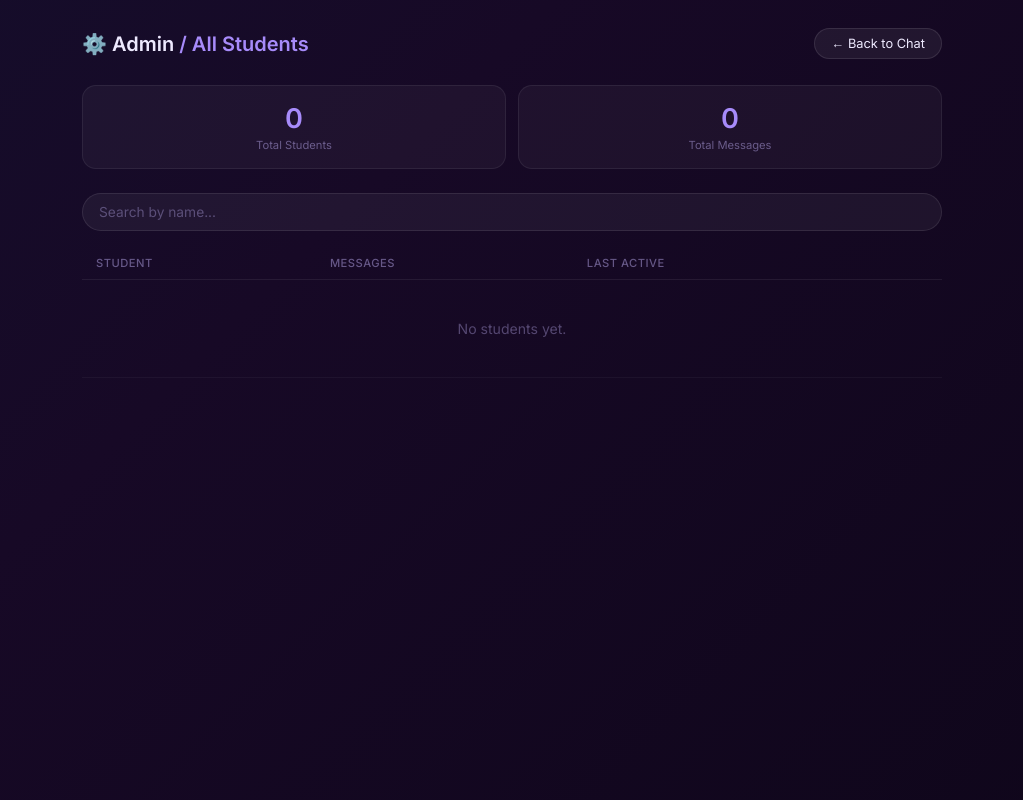
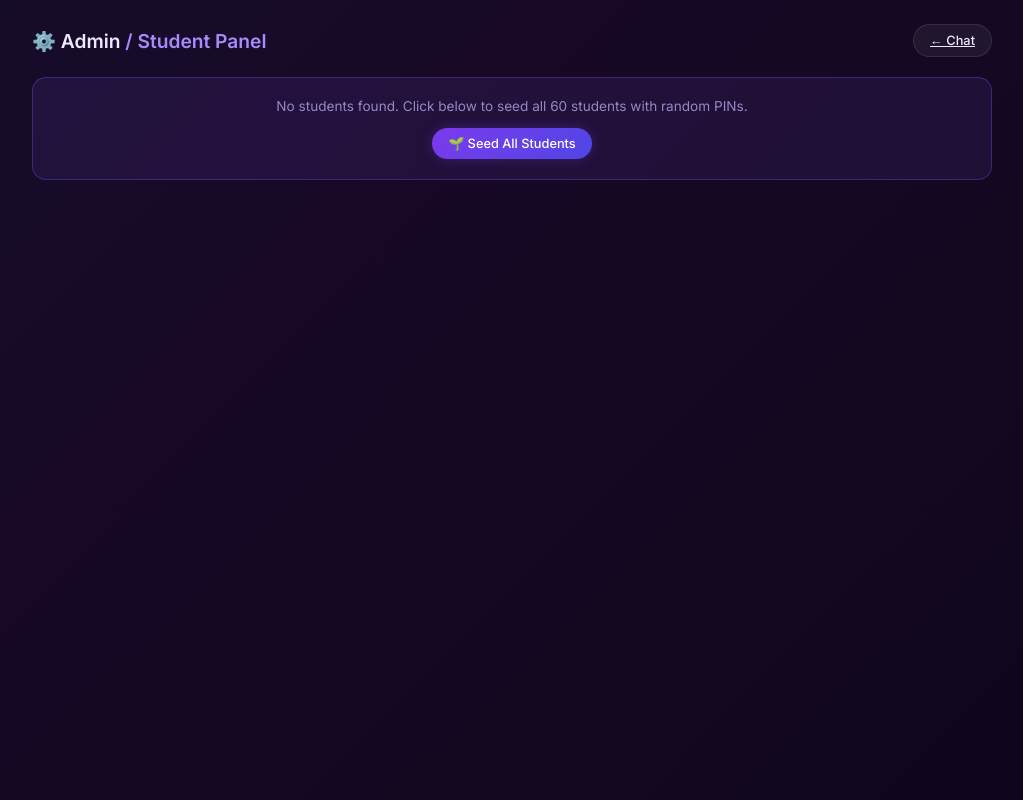
Before and after one commit to Shourya-Narayan/cr-chatbot, a Flask app: page /admin in a window 1280 px wide. Shown: the whole page, without its empty margins (128-1151 px from the left). Run offline with Flask 3, Linux system fonts and the light colour scheme; the visitor is signed in with stand-in values (Sample User, id 1).

Commit message:
feat: Pre-seeded email+PIN auth, admin send PIN emails, no registration

```diff
--- a/app.py
+++ b/app.py
@@ -5,8 +5,7 @@ from google.genai import types
 from dotenv import load_dotenv
 from functools import wraps
 import firebase_service as fb
-import os
-import traceback
+import os, traceback, threading
 
 load_dotenv()
 
@@ -20,7 +19,10 @@ API_KEYS = [k for k in [
     os.getenv("GEMINI_API_KEY_4", ""),
 ] if k]
 
-ADMIN_NAME = os.getenv("ADMIN_NAME", "").strip().lower()
+ADMIN_EMAIL  = os.getenv("ADMIN_EMAIL", "").strip().lower()
+SENDER_EMAIL = os.getenv("SENDER_EMAIL", "")
+GMAIL_APP_PW = os.getenv("GMAIL_APP_PASSWORD", "")
+SITE_URL     = os.getenv("SITE_URL", "https://shourya-and-harsh-cr.tech")
 
 ADMIN_KNOWLEDGE = """
 You are the official AI assistant for the Class Representative (CR).
@@ -84,15 +86,10 @@ def admin_required(f):
     return dec
 
 
-# Health check route — helps debug startup
 @app.route("/health")
 def health():
-    status = {
-        "api_keys": len(API_KEYS),
-        "admin_name_set": bool(ADMIN_NAME),
-        "firebase_creds_set": bool(os.getenv("FIREBASE_CREDENTIALS_JSON")),
-    }
-    return jsonify(status)
+    return {"api_keys": len(API_KEYS), "admin_email": bool(ADMIN_EMAIL),
+            "sender_email": bool(SENDER_EMAIL), "firebase": bool(os.getenv("FIREBASE_CREDENTIALS_JSON"))}
 
 
 @app.route("/")
@@ -103,11 +100,8 @@ def index():
         history = fb.get_user_messages(user["uid"])
     except Exception:
         history = []
-    return render_template("index.html",
-                           welcome=WELCOME_MESSAGE,
-                           user=user,
-                           history=history,
-                           is_admin=session.get("is_admin", False))
+    return render_template("index.html", welcome=WELCOME_MESSAGE, user=user,
+                           history=history, is_admin=session.get("is_admin", False))
 
 
 @app.route("/login", methods=["GET", "POST"])
@@ -116,23 +110,19 @@ def login():
         return redirect(url_for("index"))
     error = None
     if request.method == "POST":
-        name = request.form.get("name", "").strip()
-        pin  = request.form.get("pin", "").strip()
-        if not name or len(pin) != 4 or not pin.isdigit():
-            error = "Please enter your name and a valid 4-digit PIN."
+        email = request.form.get("email", "").strip().lower()
+        pin   = request.form.get("pin", "").strip()
+        if not email or len(pin) != 4 or not pin.isdigit():
+            error = "Please enter your IIIT BH email and 4-digit PIN."
         else:
             try:
-                uid, user, status = fb.login_or_register(name, pin)
-                if status == "wrong_pin":
-                    error = "wrong_pin"
-                else:
-                    session["user"] = user
-                    session["messages"] = []
-                    session["is_admin"] = (fb.make_uid(name) == ADMIN_NAME or
-                                           name.strip().lower() == ADMIN_NAME)
-                    return redirect(url_for("index"))
-            except Exception as e:
-                error = f"Server error: {str(e)}"
+                uid, user = fb.verify_login(email, pin)
+                session["user"] = {"uid": uid, "email": email, "name": user.get("name", email.split(".")[0].capitalize())}
+                session["messages"] = []
+                session["is_admin"] = (email == ADMIN_EMAIL)
+                return redirect(url_for("index"))
+            except ValueError as e:
+                error = str(e)
     return render_template("login.html", error=error)
 
 
@@ -164,34 +154,78 @@ def chat():
         return jsonify({"error": str(e)}), 500
 
 
+# ── ADMIN ROUTES ──────────────────────────────────────────────────────────
 @app.route("/admin")
 @admin_required
 def admin():
     try:
-        users = fb.get_all_users()
+        students = fb.get_all_students()
     except Exception as e:
-        users = []
-    return render_template("admin.html", users=users)
+        students = []
+    seeded = len(students) > 0
+    return render_template("admin.html", students=students, seeded=seeded)
+
+
+@app.route("/admin/seed", methods=["POST"])
+@admin_required
+def admin_seed():
+    try:
+        count = fb.seed_all_students()
+        return jsonify({"ok": True, "seeded": count})
+    except Exception as e:
+        return jsonify({"ok": False, "error": str(e)}), 500
 
 
 @app.route("/admin/user/<uid>")
 @admin_required
 def admin_user(uid):
     try:
-        user, messages = fb.get_user_full_chat(uid)
+        user, messages = fb.get_student_full_chat(uid)
     except Exception:
         user, messages = {}, []
     return render_template("admin_chat.html", user=user, messages=messages)
 
 
+@app.route("/admin/send-pin/<uid>", methods=["POST"])
+@admin_required
+def send_pin(uid):
+    if not SENDER_EMAIL or not GMAIL_APP_PW:
+        return jsonify({"ok": False, "error": "SENDER_EMAIL or GMAIL_APP_PASSWORD not set in Config Vars"}), 500
+    try:
+        db_doc = fb.get_db().collection("students").document(uid).get()
+        if not db_doc.exists:
+            return jsonify({"ok": False, "error": "Student not found"}), 404
+        s = db_doc.to_dict()
+        fb.send_pin_email(s["email"], s["name"], s["pin_plain"],
+                          SENDER_EMAIL, GMAIL_APP_PW, SITE_URL)
+        return jsonify({"ok": True})
+    except Exception as e:
+        return jsonify({"ok": False, "error": str(e)}), 500
+
+
+@app.route("/admin/send-all-pins", methods=["POST"])
+@admin_required
+def send_all_pins():
+    if not SENDER_EMAIL or not GMAIL_APP_PW:
+        return jsonify({"ok": False, "error": "Email credentials not set"}), 500
+    def send_in_bg():
+        students = fb.get_all_students()
+        for s in students:
+            try:
+                fb.send_pin_email(s["email"], s["name"], s["pin_plain"],
+                                  SENDER_EMAIL, GMAIL_APP_PW, SITE_URL)
+            except Exception:
+                pass
+    threading.Thread(target=send_in_bg, daemon=True).start()
+    return jsonify({"ok": True, "message": "Sending in background..."})
+
+
 @app.errorhandler(500)
 def server_error(e):
-    return f"""
-    <html><body style="font-family:monospace;padding:30px;background:#0a0010;color:#e0d7ff">
+    return f"""<html><body style="font-family:monospace;padding:30px;background:#0a0010;color:#e0d7ff">
     <h2 style="color:#f87171">500 Server Error</h2>
     <pre style="background:rgba(255,255,255,0.05);padding:16px;border-radius:8px">{traceback.format_exc()}</pre>
-    </body></html>
-    """, 500
+    </body></html>""", 500
 
 
 if __name__ == "__main__":
--- a/templates/admin.html
+++ b/templates/admin.html
@@ -8,65 +8,139 @@
     *{box-sizing:border-box;margin:0;padding:0}
     body{font-family:'Inter',sans-serif;min-height:100vh;
       background:linear-gradient(-45deg,#07030f,#170926,#0f1a3a,#1e0733);
-      background-size:400% 400%;animation:aurora 18s ease infinite;color:#ede9fe;padding:28px 20px}
+      background-size:400% 400%;animation:aurora 18s ease infinite;color:#ede9fe;padding:24px 16px}
     @keyframes aurora{0%{background-position:0% 50%}50%{background-position:100% 50%}100%{background-position:0% 50%}}
-    .container{max-width:860px;margin:0 auto}
-    .top{display:flex;align-items:center;justify-content:space-between;margin-bottom:26px;flex-wrap:wrap;gap:12px}
-    h1{font-size:1.25rem;font-weight:600}h1 span{color:#a78bfa}
-    .back{padding:7px 16px;border-radius:20px;border:1px solid rgba(255,255,255,0.1);background:rgba(255,255,255,0.06);color:#ede9fe;text-decoration:none;font-size:0.8rem}
-    .back:hover{background:rgba(255,255,255,0.11)}
-    .stats{display:grid;grid-template-columns:repeat(auto-fit,minmax(150px,1fr));gap:12px;margin-bottom:24px}
-    .stat{background:rgba(255,255,255,0.04);border:1px solid rgba(255,255,255,0.07);border-radius:14px;padding:16px;text-align:center}
+    .container{max-width:960px;margin:0 auto}
+    .top{display:flex;align-items:center;justify-content:space-between;margin-bottom:20px;flex-wrap:wrap;gap:12px}
+    h1{font-size:1.2rem;font-weight:600}h1 span{color:#a78bfa}
+    .actions{display:flex;gap:8px;flex-wrap:wrap}
+    .btn{padding:8px 16px;border-radius:20px;border:none;cursor:pointer;font-family:inherit;font-size:0.8rem;font-weight:500;transition:opacity .2s}
+    .btn-purple{background:linear-gradient(135deg,#7c3aed,#4f46e5);color:#fff;box-shadow:0 0 12px rgba(124,58,237,0.3)}
+    .btn-green{background:linear-gradient(135deg,#059669,#047857);color:#fff}
+    .btn-outline{background:rgba(255,255,255,0.06);border:1px solid rgba(255,255,255,0.1);color:#ede9fe}
+    .btn:hover{opacity:.85}
+    .stats{display:grid;grid-template-columns:repeat(auto-fit,minmax(140px,1fr));gap:12px;margin-bottom:20px}
+    .stat{background:rgba(255,255,255,0.04);border:1px solid rgba(255,255,255,0.07);border-radius:14px;padding:14px;text-align:center}
     .stat .val{font-size:1.7rem;font-weight:600;color:#a78bfa}
-    .stat .lbl{font-size:0.7rem;color:rgba(200,185,255,0.45);margin-top:3px}
-    input.search{width:100%;padding:10px 16px;border-radius:22px;border:1px solid rgba(255,255,255,0.09);background:rgba(255,255,255,0.05);color:#ede9fe;font-size:0.86rem;outline:none;margin-bottom:16px;font-family:inherit}
-    input.search::placeholder{color:rgba(200,185,255,0.35)}
-    table{width:100%;border-collapse:collapse}
-    th{text-align:left;font-size:0.7rem;font-weight:500;color:rgba(200,185,255,0.45);padding:9px 14px;border-bottom:1px solid rgba(255,255,255,0.07);text-transform:uppercase;letter-spacing:.5px}
-    td{padding:12px 14px;border-bottom:1px solid rgba(255,255,255,0.04);font-size:0.84rem;vertical-align:middle}
-    tr:hover td{background:rgba(255,255,255,0.025)}
-    .av-circle{width:34px;height:34px;border-radius:50%;background:linear-gradient(135deg,#6d28d9,#4338ca);display:flex;align-items:center;justify-content:center;font-size:0.75rem;font-weight:600;color:#fff;flex-shrink:0}
-    .uname{font-weight:500;color:#ede9fe}
-    .badge{display:inline-block;padding:3px 10px;border-radius:20px;font-size:0.68rem;font-weight:500;background:rgba(139,92,246,0.14);border:1px solid rgba(139,92,246,0.28);color:#c4b5fd}
-    .vbtn{padding:6px 13px;border-radius:20px;border:1px solid rgba(139,92,246,0.3);background:rgba(139,92,246,0.1);color:#c4b5fd;text-decoration:none;font-size:0.76rem;transition:background .2s}
-    .vbtn:hover{background:rgba(139,92,246,0.25)}
-    .empty{text-align:center;padding:40px;color:rgba(200,185,255,0.35);font-size:0.88rem}
+    .stat .lbl{font-size:0.68rem;color:rgba(200,185,255,0.45);margin-top:2px}
+    .search{width:100%;padding:10px 16px;border-radius:22px;border:1px solid rgba(255,255,255,0.08);
+      background:rgba(255,255,255,0.05);color:#ede9fe;font-size:0.85rem;outline:none;margin-bottom:14px;font-family:inherit}
+    .search::placeholder{color:rgba(200,185,255,0.3)}
+    .toast{position:fixed;bottom:24px;right:24px;padding:12px 20px;border-radius:12px;
+      background:#059669;color:#fff;font-size:0.84rem;display:none;z-index:99;box-shadow:0 8px 24px rgba(0,0,0,0.3)}
+    .toast.error{background:#dc2626}
+    table{width:100%;border-collapse:collapse;font-size:0.82rem}
+    th{text-align:left;font-size:0.68rem;color:rgba(200,185,255,0.45);padding:8px 12px;
+      border-bottom:1px solid rgba(255,255,255,0.06);text-transform:uppercase;letter-spacing:.5px}
+    td{padding:11px 12px;border-bottom:1px solid rgba(255,255,255,0.04);vertical-align:middle}
+    tr:hover td{background:rgba(255,255,255,0.02)}
+    .av{width:30px;height:30px;border-radius:50%;background:linear-gradient(135deg,#6d28d9,#4338ca);
+      display:flex;align-items:center;justify-content:center;font-size:0.72rem;font-weight:600;flex-shrink:0}
+    .badge{display:inline-block;padding:2px 9px;border-radius:20px;font-size:0.66rem;
+      background:rgba(139,92,246,0.14);border:1px solid rgba(139,92,246,0.28);color:#c4b5fd}
+    .badge.sent{background:rgba(5,150,105,0.14);border-color:rgba(5,150,105,0.3);color:#6ee7b7}
+    .pin{font-family:monospace;font-size:1rem;color:#a78bfa;letter-spacing:3px;font-weight:700}
+    .sbtn{padding:5px 11px;border-radius:16px;border:1px solid rgba(139,92,246,0.3);
+      background:rgba(139,92,246,0.1);color:#c4b5fd;cursor:pointer;font-size:0.72rem;
+      font-family:inherit;transition:background .2s}
+    .sbtn:hover{background:rgba(139,92,246,0.25)}
+    .vbtn{padding:5px 11px;border-radius:16px;border:1px solid rgba(255,255,255,0.1);
+      background:rgba(255,255,255,0.05);color:rgba(200,185,255,0.7);text-decoration:none;font-size:0.72rem}
+    .vbtn:hover{background:rgba(255,255,255,0.1)}
+    .seed-banner{background:rgba(139,92,246,0.1);border:1px solid rgba(139,92,246,0.3);
+      border-radius:14px;padding:20px;text-align:center;margin-bottom:20px}
+    .seed-banner p{font-size:0.85rem;color:rgba(200,185,255,0.7);margin-bottom:14px}
   </style>
 </head>
 <body>
 <div class="container">
   <div class="top">
-    <h1>⚙️ Admin <span>/ All Students</span></h1>
-    <a href="/" class="back">← Back to Chat</a>
+    <h1>⚙️ Admin <span>/ Student Panel</span></h1>
+    <div class="actions">
+      {% if seeded %}
+      <button class="btn btn-green" onclick="sendAll()">📧 Send All PINs</button>
+      {% endif %}
+      <a href="/" class="btn btn-outline">← Chat</a>
+    </div>
   </div>
+
+  {% if not seeded %}
+  <div class="seed-banner">
+    <p>No students found. Click below to seed all 60 students with random PINs.</p>
+    <button class="btn btn-purple" onclick="seedNow()">🌱 Seed All Students</button>
+  </div>
+  {% else %}
   <div class="stats">
-    <div class="stat"><div class="val">{{ users|length }}</div><div class="lbl">Total Students</div></div>
-    <div class="stat"><div class="val">{{ users|sum(attribute="message_count") }}</div><div class="lbl">Total Messages</div></div>
+    <div class="stat"><div class="val">{{ students|length }}</div><div class="lbl">Total Students</div></div>
+    <div class="stat"><div class="val">{{ students|selectattr("last_seen_str", "ne", "Never logged in")|list|length }}</div><div class="lbl">Logged In</div></div>
+    <div class="stat"><div class="val">{{ students|selectattr("email_sent")|list|length }}</div><div class="lbl">PINs Sent</div></div>
+    <div class="stat"><div class="val">{{ students|sum(attribute="message_count") }}</div><div class="lbl">Total Messages</div></div>
   </div>
-  <input class="search" type="text" placeholder="Search by name..." oninput="filterTable(this.value)"/>
+
+  <input class="search" type="text" placeholder="Search student..." oninput="filter(this.value)"/>
+
   <table id="tbl">
-    <thead><tr><th>Student</th><th>Messages</th><th>Last Active</th><th></th></tr></thead>
+    <thead><tr><th>Student</th><th>PIN</th><th>Last Active</th><th>Status</th><th>Actions</th></tr></thead>
     <tbody>
-    {% for u in users %}
+    {% for s in students %}
     <tr>
       <td>
-        <div style="display:flex;align-items:center;gap:10px">
-          <div class="av-circle">{{ u.name[:2].upper() }}</div>
-          <span class="uname">{{ u.name }}</span>
+        <div style="display:flex;align-items:center;gap:9px">
+          <div class="av">{{ s.name[:2].upper() }}</div>
+          <div>
+            <div style="font-weight:500;color:#ede9fe">{{ s.name }}</div>
+            <div style="font-size:0.7rem;color:rgba(200,185,255,0.45)">{{ s.email }}</div>
+          </div>
         </div>
       </td>
-      <td><span class="badge">{{ u.message_count }} msgs</span></td>
-      <td style="color:rgba(200,185,255,0.5);font-size:0.78rem">{{ u.last_seen_str }}</td>
-      <td><a href="/admin/user/{{ u.id }}" class="vbtn">View Chat →</a></td>
+      <td><span class="pin">{{ s.pin_plain }}</span></td>
+      <td style="color:rgba(200,185,255,0.5);font-size:0.78rem">{{ s.last_seen_str }}</td>
+      <td>
+        {% if s.email_sent %}<span class="badge sent">✓ Sent</span>
+        {% elif s.message_count > 0 %}<span class="badge">Active</span>
+        {% else %}<span class="badge" style="background:rgba(107,114,128,0.15);border-color:rgba(107,114,128,0.3);color:rgba(200,185,255,0.5)">Pending</span>{% endif %}
+      </td>
+      <td style="display:flex;gap:6px;align-items:center">
+        <button class="sbtn" onclick="sendPin('{{ s.id }}', this)">📧 Send PIN</button>
+        <a href="/admin/user/{{ s.id }}" class="vbtn">Chat →</a>
+      </td>
     </tr>
-    {% else %}
-    <tr><td colspan="4" class="empty">No students yet.</td></tr>
     {% endfor %}
     </tbody>
   </table>
+  {% endif %}
 </div>
+
+<div class="toast" id="toast"></div>
+
 <script>
-function filterTable(q){
+function showToast(msg, isError=false){
+  const t=document.getElementById("toast");
+  t.textContent=msg; t.className="toast"+(isError?" error":"");
+  t.style.display="block";
+  setTimeout(()=>t.style.display="none",3500);
+}
+async function seedNow(){
+  if(!confirm("Seed all 60 students? This cannot be undone."))return;
+  const r=await fetch("/admin/seed",{method:"POST"});
+  const d=await r.json();
+  if(d.ok){showToast("Seeded "+d.seeded+" students!");setTimeout(()=>location.reload(),1500);}
+  else showToast("Error: "+d.error,true);
+}
+async function sendPin(uid, btn){
+  btn.disabled=true;btn.textContent="Sending...";
+  const r=await fetch("/admin/send-pin/"+uid,{method:"POST"});
+  const d=await r.json();
+  if(d.ok){showToast("PIN sent!");btn.textContent="✓ Sent";}
+  else{showToast("Error: "+d.error,true);btn.disabled=false;btn.textContent="📧 Send PIN";}
+}
+async function sendAll(){
+  if(!confirm("Send PINs to ALL students? This sends emails to everyone."))return;
+  const r=await fetch("/admin/send-all-pins",{method:"POST"});
+  const d=await r.json();
+  showToast(d.ok?"Sending to all students in background...":"Error: "+d.error, !d.ok);
+}
+function filter(q){
   q=q.toLowerCase();
   document.querySelectorAll("#tbl tbody tr").forEach(tr=>{
     tr.style.display=tr.textContent.toLowerCase().includes(q)?"":"none";
```
Also changed, not shown: firebase_service.py (+119 -42 lines), templates/login.html (+51 -132 lines).
